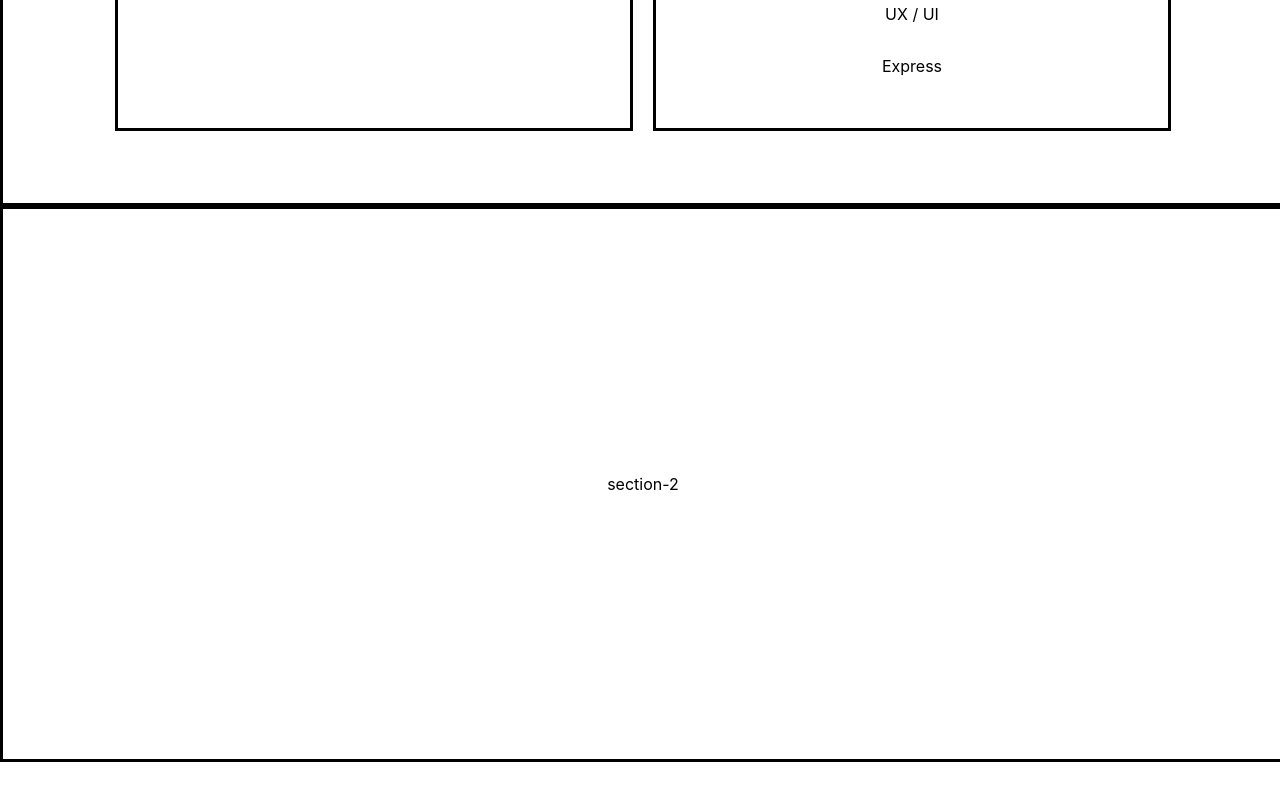
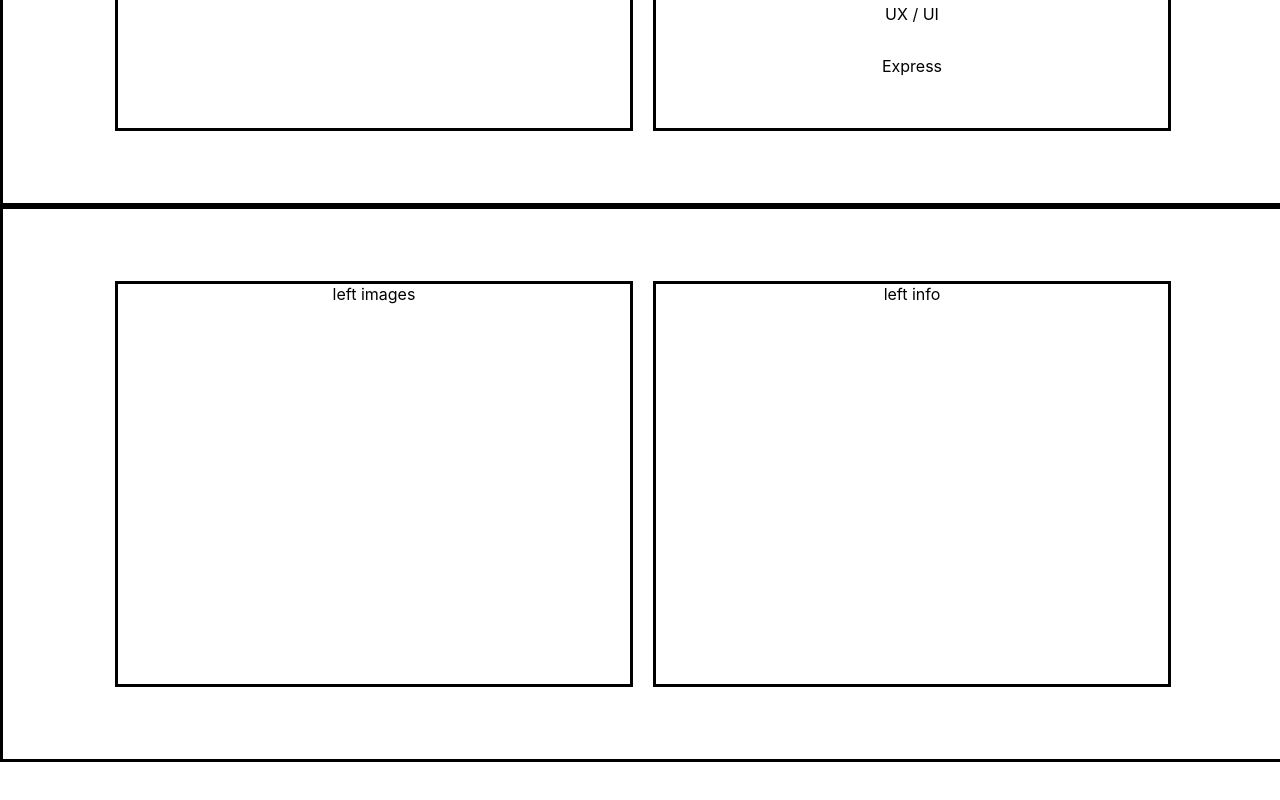
Before and after one commit to VicKhatian/portfolio, a React (Create React App) app: page /about in a window 1280 px wide. Shown: the part 1170-1970 px from the top of the page. Built offline with nearby package versions, Linux system fonts and the light colour scheme.

Commit message:
section 2 added using blocks

```diff
--- a/src/pages/About.css
+++ b/src/pages/About.css
@@ -71,7 +71,7 @@
   font-family: "Roboto";
   font-style: normal;
   font-weight: 400;
-  font-size: 45px;
+  font-size: 20px;
   line-height: 34px;
   /* identical to box height, or 100% */
   letter-spacing: 2px;
@@ -80,8 +80,14 @@
   color: #333333;
 }
 
-@media only screen and (max-width: 600px) {
+@media only screen and (min-width: 767px) {
   .skillset-p {
-    font-size: 20px;
+    font-size: 37px;
   }
 }
+
+@media only screen and (min-width: 1024px) {
+  .skillset-p {
+    font-size: 45px;
+  }
+}
--- a/src/pages/About.js
+++ b/src/pages/About.js
@@ -28,7 +28,14 @@ const About = () => {
           <p>Express</p>
         </div>
       </div>
-      <div className="section">section-2</div>
+      <div className="section">
+        <div className="block" id="2-img-left">
+          left images
+        </div>
+        <div className="block" id="left">
+          left info
+        </div>
+      </div>
     </div>
   );
 };
```
